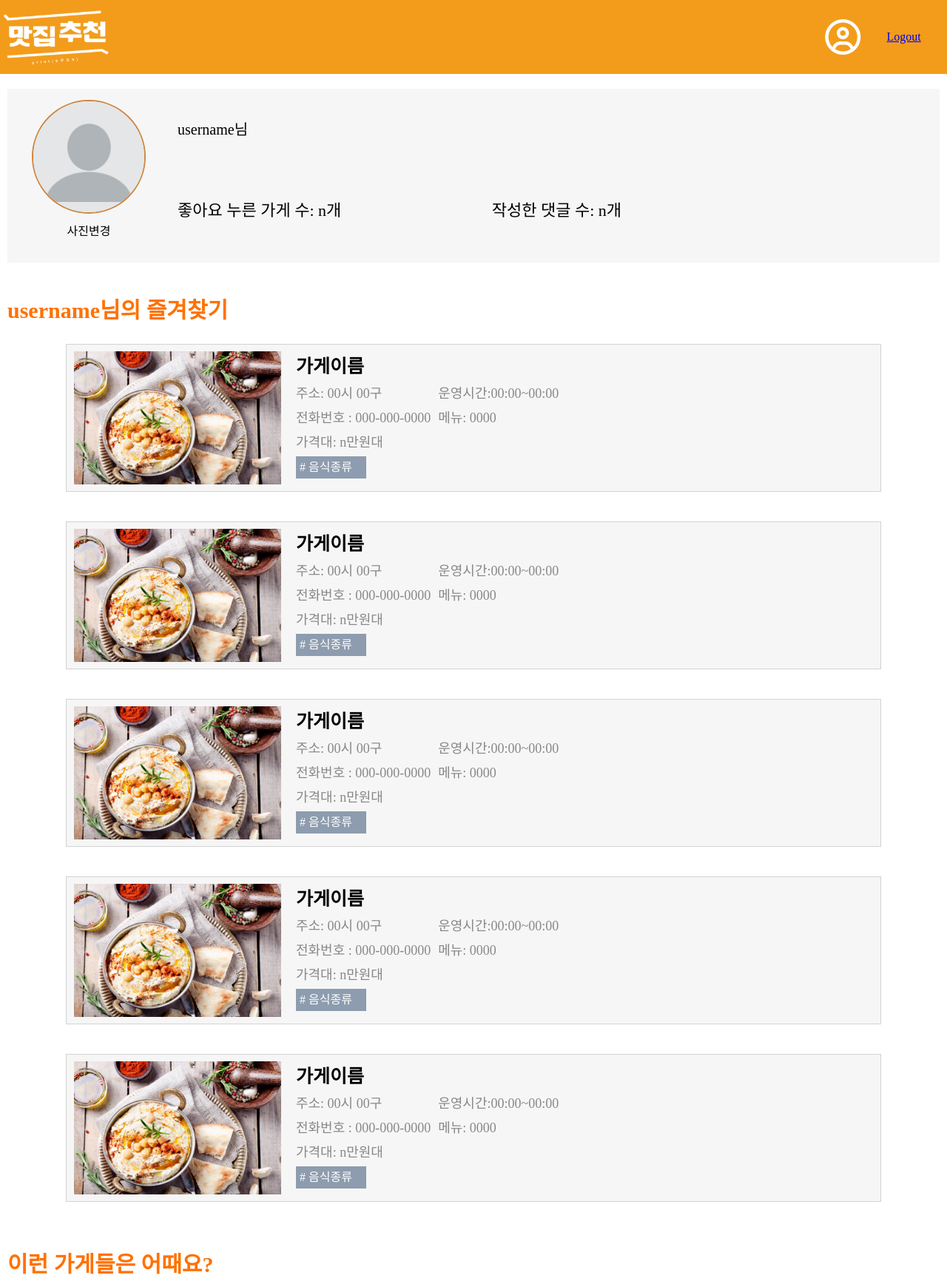
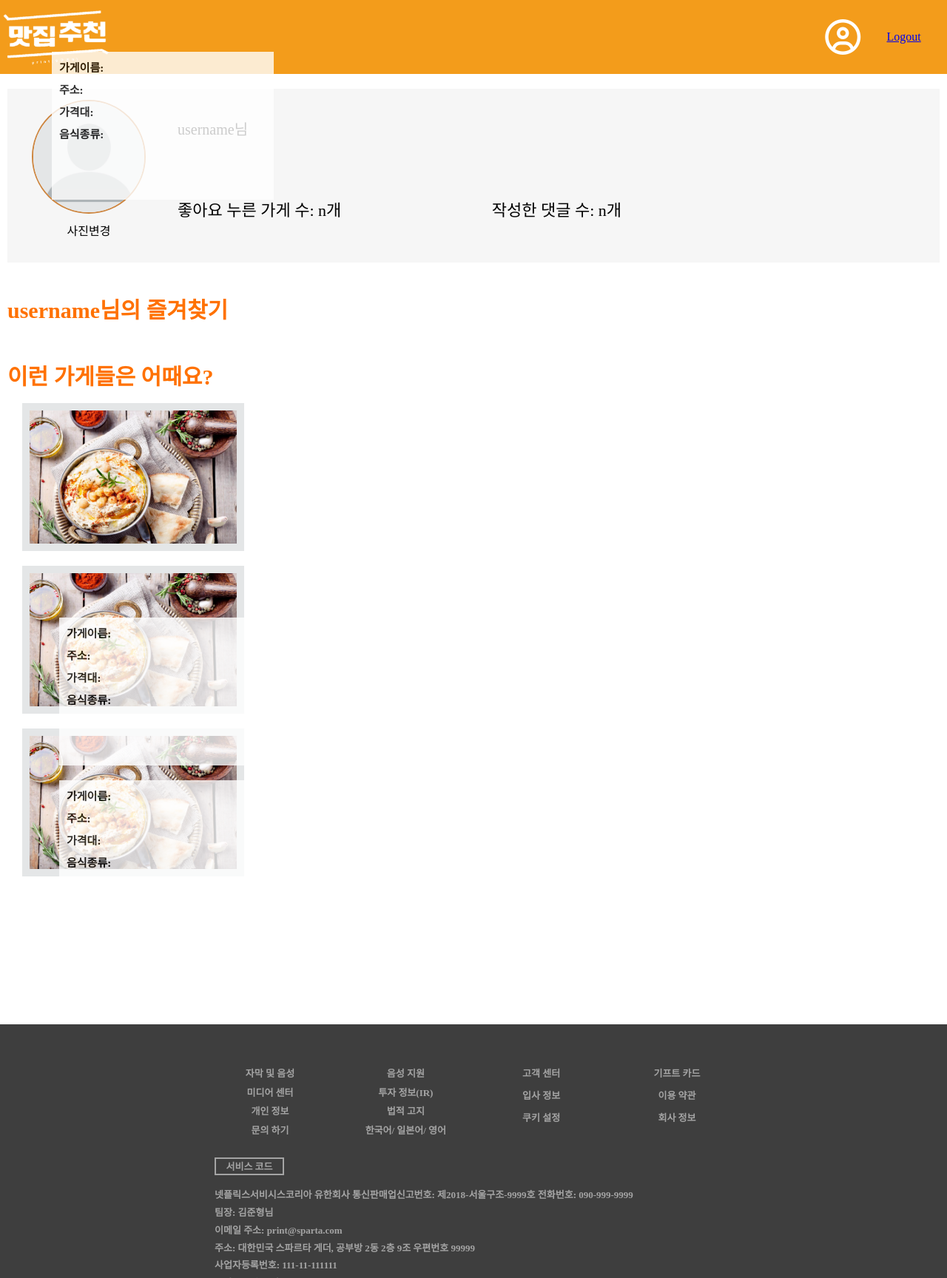
Before and after one commit to highsky21c/teamproject_09, a Django app: page /profile/ in a window 1280 px wide. Shown: the top 1728 px of the page at 74% size. Run offline with Django 4.2, Linux system fonts and the light colour scheme; some libraries are stand-ins or nearby versions; some web fonts are replaced.

Commit message:
프로필페이지 조건문 추가

```diff
--- a/templates/profile.html
+++ b/templates/profile.html
@@ -24,133 +24,46 @@
         </div>
         <p class="box_title">username님의 즐겨찾기</p>
         <div id="pick_contents_container"><!--조건문쓰자~ 3개이상일때, 3개보다 작을때-->
-            <div id="store_box">
+            {% for store in stores %}
+                <div id="store_box">
                 <div id="img_box">
                     <img id="store_img" src="/static/img/d.jpg"><!--대표사진-->
                 </div>
                 <div id="store_desc_wrapper">
-                    <p id="store_name" class="s_name">가게이름</p>
+                    <p id="store_name" class="s_name">{{ store.store_name}}</p>
                     <div class="desc-box">
                         <div class="left_desc">
-                            <p id="store_address" class="descs">주소: 00시 00구</p>
-                            <p id="store_phonenum"  class="descs">전화번호 : 000-000-0000</p>
-                            <p id="price" class="descs">가격대: n만원대</p>
+                            <p id="store_address" class="descs">주소: {{ store.address }}</p>
+                            <p id="store_phonenum"  class="descs">전화번호 : {{ store.phone_num }}</p>
+                            <p id="price" class="descs">가격대: {{ store.price_range }}</p>
                         </div>
                         <div class="right_desc">
-                            <p id="store_worktime" class="descs">운영시간:00:00~00:00</p>
-                            <p id="menu" class="descs">메뉴: 0000</p>
+                            {% if store.operating_time == '' and store.menu == ''%}
+                                <p id="store_worktime" class="descs"> 운영시간:운영시간 정보가 없습니다.</p>
+                                <p id="menu" class="descs"> 메뉴 : 메뉴정보가 없습니다.</p>
+                            {% elif store.menu == '' %}
+                                <p id="store_worktime" class="descs">운영시간:{{ store.operating_time}}</p>
+                                <p id="menu" class="descs">메뉴: 메뉴정보가 없습니다.</p>
+                            {% elif  store.operating_time == '' %}
+                                <p id="store_worktime" class="descs">운영시간: 운영시간 정보가 없습니다.</p>
+                                <p id="menu" class="descs">메뉴: {{ store.menu }}</p>
+                            {% else %}
+                                <p id="store_worktime" class="descs">운영시간:{{ store.operating_time}}</p>
+                                <p id="menu" class="descs">메뉴: {{ store.menu }}</p>
+                            {% endif %}
                         </div>
                     </div>
                     <div id="tags"><!--얘도조건문 쓰자!-->
-                        <p id="tag"># 음식종류</p>
+                            <p id="tag"># 음식분류</p>
                     </div>
                 </div>
             </div>
-            <div id="store_box">
-                <div id="img_box">
-                    <img id="store_img" src="/static/img/d.jpg"><!--대표사진-->
-                </div>
-                <div id="store_desc_wrapper">
-                    <p id="store_name" class="s_name">가게이름</p>
-                    <div class="desc-box">
-                        <div class="left_desc">
-                            <p id="store_address" class="descs">주소: 00시 00구</p>
-                            <p id="store_phonenum"  class="descs">전화번호 : 000-000-0000</p>
-                            <p id="price" class="descs">가격대: n만원대</p>
-                        </div>
-                        <div class="right_desc">
-                            <p id="store_worktime" class="descs">운영시간:00:00~00:00</p>
-                            <p id="menu" class="descs">메뉴: 0000</p>
-                        </div>
-                    </div>
-
-
-
-                    <div id="tags"><!--얘도조건문 쓰자!-->
-                        <p id="tag"># 음식종류</p>
-                    </div>
-                </div>
-            </div>
-            <div id="store_box">
-                <div id="img_box">
-                    <img id="store_img" src="/static/img/d.jpg"><!--대표사진-->
-                </div>
-                <div id="store_desc_wrapper">
-                    <p id="store_name" class="s_name">가게이름</p>
-                    <div class="desc-box">
-                        <div class="left_desc">
-                            <p id="store_address" class="descs">주소: 00시 00구</p>
-                            <p id="store_phonenum"  class="descs">전화번호 : 000-000-0000</p>
-                            <p id="price" class="descs">가격대: n만원대</p>
-                        </div>
-                        <div class="right_desc">
-                            <p id="store_worktime" class="descs">운영시간:00:00~00:00</p>
-                            <p id="menu" class="descs">메뉴: 0000</p>
-                        </div>
-                    </div>
-
-
-
-                    <div id="tags"><!--얘도조건문 쓰자!-->
-                        <p id="tag"># 음식종류</p>
-                    </div>
-                </div>
-            </div>
-            <div id="store_box">
-                <div id="img_box">
-                    <img id="store_img" src="/static/img/d.jpg"><!--대표사진-->
-                </div>
-                <div id="store_desc_wrapper">
-                    <p id="store_name" class="s_name">가게이름</p>
-                    <div class="desc-box">
-                        <div class="left_desc">
-                            <p id="store_address" class="descs">주소: 00시 00구</p>
-                            <p id="store_phonenum"  class="descs">전화번호 : 000-000-0000</p>
-                            <p id="price" class="descs">가격대: n만원대</p>
-                        </div>
-                        <div class="right_desc">
-                            <p id="store_worktime" class="descs">운영시간:00:00~00:00</p>
-                            <p id="menu" class="descs">메뉴: 0000</p>
-                        </div>
-                    </div>
-
-
-
-                    <div id="tags"><!--얘도조건문 쓰자!-->
-                        <p id="tag"># 음식종류</p>
-                    </div>
-                </div>
-            </div>
-            <div id="store_box">
-                <div id="img_box">
-                    <img id="store_img" src="/static/img/d.jpg"><!--대표사진-->
-                </div>
-                <div id="store_desc_wrapper">
-                    <p id="store_name" class="s_name">가게이름</p>
-                    <div class="desc-box">
-                        <div class="left_desc">
-                            <p id="store_address" class="descs">주소: 00시 00구</p>
-                            <p id="store_phonenum"  class="descs">전화번호 : 000-000-0000</p>
-                            <p id="price" class="descs">가격대: n만원대</p>
-                        </div>
-                        <div class="right_desc">
-                            <p id="store_worktime" class="descs">운영시간:00:00~00:00</p>
-                            <p id="menu" class="descs">메뉴: 0000</p>
-                        </div>
-                    </div>
-
-
-
-                    <div id="tags"><!--얘도조건문 쓰자!-->
-                        <p id="tag"># 음식종류</p>
-                    </div>
-                </div>
-            </div>
+            {% endfor %}
 
         </div>
         <p class="box_title">이런 가게들은 어때요?</p>
-        <div id="recommend_wrapper"><!--추천박스-->
-            <div class="box">
+        <div id="recommend_container"><!--추천박스-->
+            <div class="upper_box">
                 <div class="recommend_imgbox"><!--추천맛집 div가 두개 하나는 사진 하나는 가게정보-->
                     <img id="recommend_img" class="rcm_img" src="/static/img/d.jpg">
                 </div>
```
